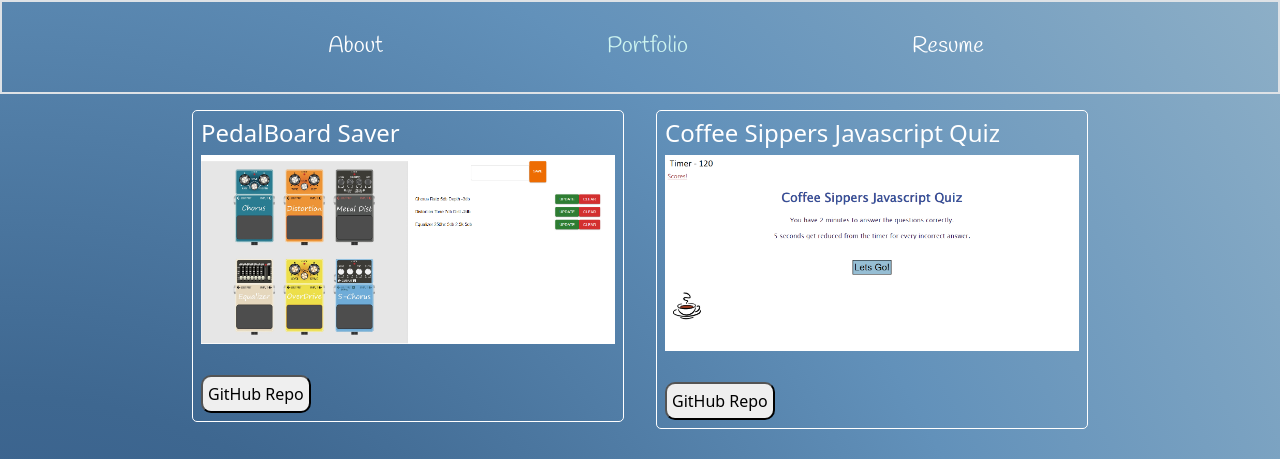
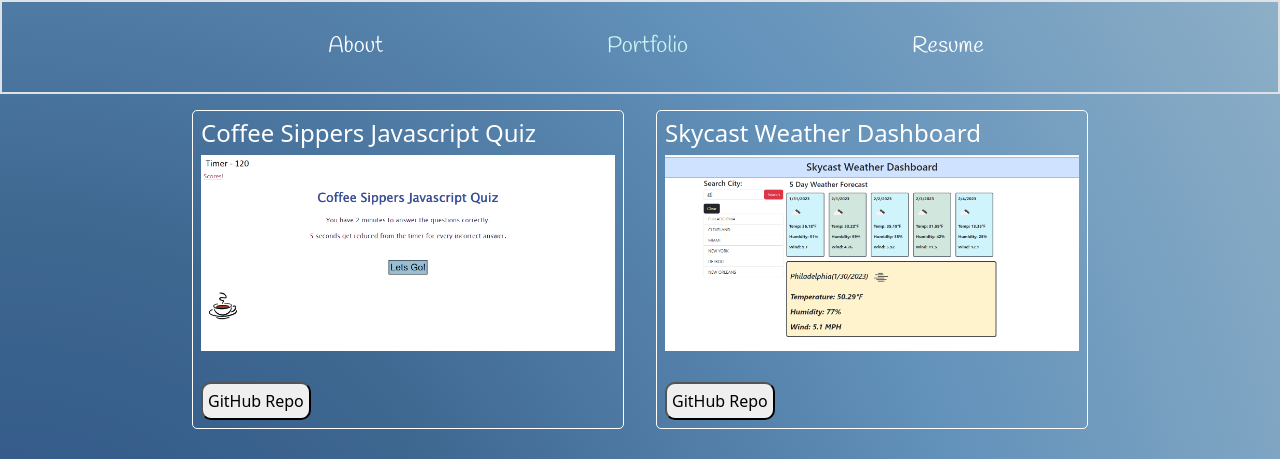
Before and after one commit to joeyblue27/Joeys-Portfolio-React, a React (Create React App) app: page / in a window 1280 px wide. Both pictures are taken after a click on the item "Portfolio". Shown: the top 459 px of the page. Built offline with nearby package versions, Linux system fonts and the light colour scheme.

Commit message:
project edits

```diff
--- a/src/components/Portfolio.js
+++ b/src/components/Portfolio.js
@@ -3,7 +3,6 @@
 import React from 'react';
 import LinkInfo from './LinkInfo';
 import Javaquiz from '../assets/images/javaquiz.png';
-import Pedals from '../assets/images/expedal.png';
 import Encrypt from '../assets/images/encryptcreator.png';
 import Memo from '../assets/images/memotaker.png';
 import Space from '../assets/images/space.png';
@@ -25,48 +24,41 @@ const styling = {
 const programs = [
   {
     id: '0',
-    name: 'PedalBoard Saver ',
-    picture: Pedals,
-    link: 'https://polar-fortress-83075.herokuapp.com/',
-    repo: 'https://github.com/joeyblue27/PedalBoard-Saver'
-  },
-  {
-    id: '1',
     name: 'Coffee Sippers Javascript Quiz',
     picture: Javaquiz,
     link: 'https://joeyblue27.github.io/Coffee-Sippers-Javascript-Quiz/',
     repo: 'https://github.com/joeyblue27/Coffee-Sippers-Javascript-Quiz'
   },
   {
-    id: '2',
+    id: '1',
     name: 'Skycast Weather Dashboard',
     picture: Weather,
     link: 'https://joeyblue27.github.io/Skycast-Weather-Dashboard/',
     repo: 'https://github.com/joeyblue27/Skycast-Weather-Dashboard'
   },
   {
-    id: '3',
+    id: '2',
     name: 'Videogame Review',
     picture: Videogame,
     link: 'https://safe-eyrie-62856.herokuapp.com/login',
     repo: 'https://github.com/lesley-byte/videogame-review'
   },
   {
-    id: '4',
+    id: '3',
     name: 'Space Encyclopedia',
     picture: Space,
     link: 'https://humzashaukat.github.io/SpaceEncyclopedia/index.html',
     repo: 'https://github.com/HumzaShaukat/SpaceEncyclopedia'
   },
   {
-    id: '5',
+    id: '4',
     name: 'Pocket Memo Taker',
     picture: Memo,
     link: 'https://pocket-memo-taker.herokuapp.com/',
     repo: 'https://github.com/joeyblue27/Pocket-Memo-Taker'
   },
   {
-    id: '6',
+    id: '5',
     name: 'Encryption Creator',
     picture: Encrypt,
     link: 'https://joeyblue27.github.io/Encryption-Creator/',
```
Also changed, not shown: src/assets/images/expedal.png (deleted), 1 other file (tests, documents, lock files or other folders).
